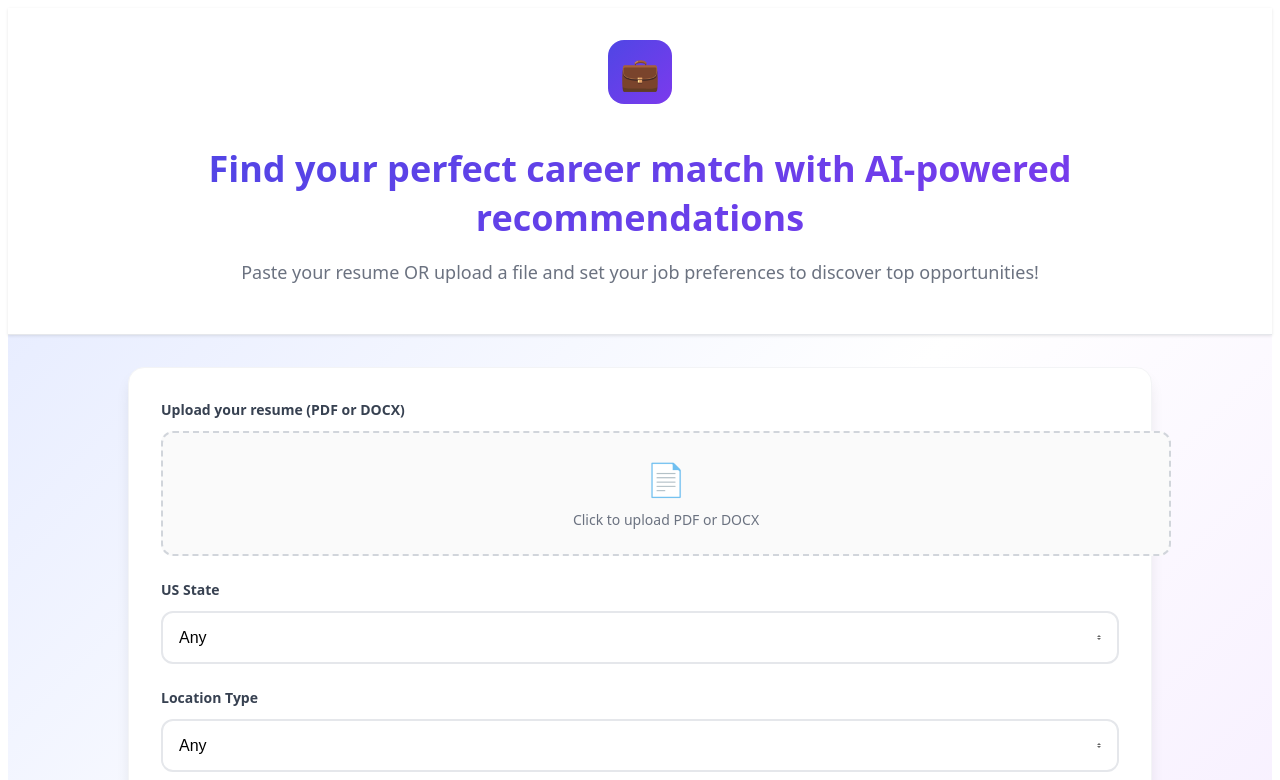
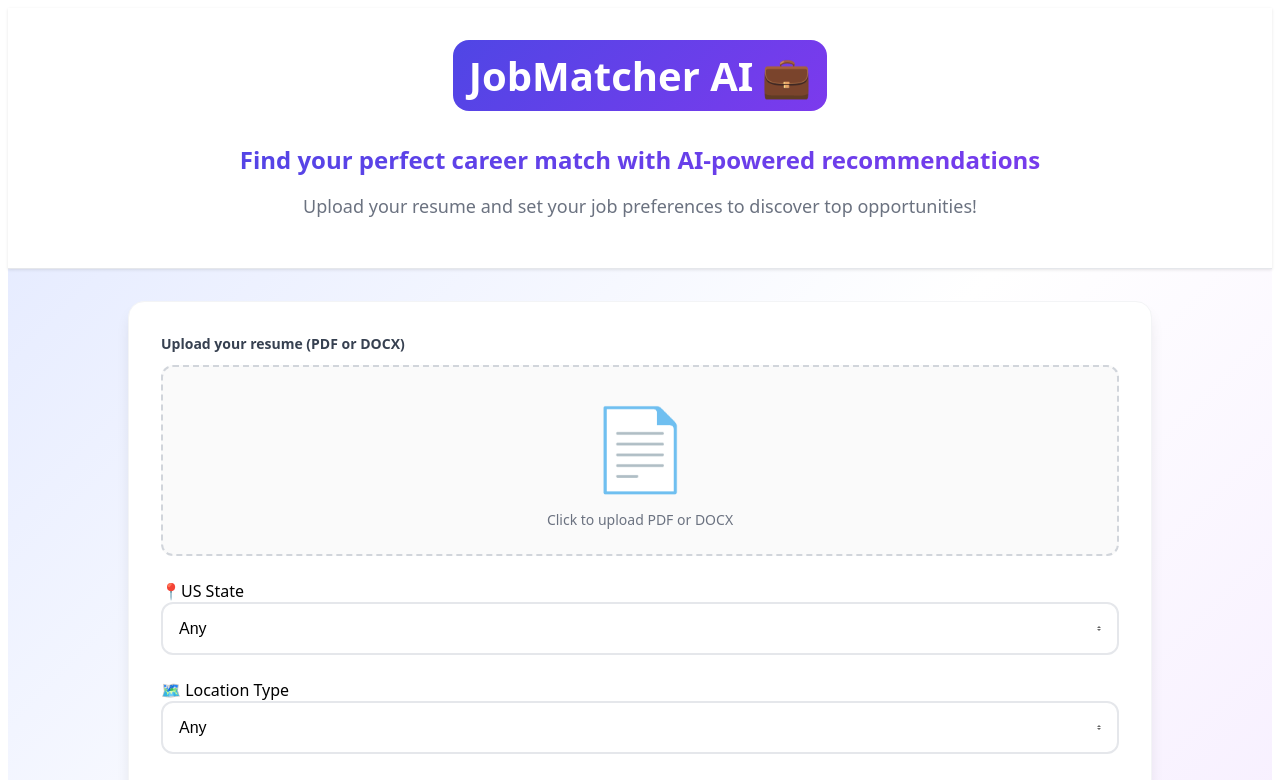
Before and after one commit to RajveerShah5/job-matcher, a React (Vite) app in the folder job-matching-frontend/: page / in a window 1280 px wide. Shown: the top 780 px of the page. Built offline with nearby package versions, Linux system fonts and the light colour scheme.

Commit message:
Import into repo

```diff
--- a/job-matching-frontend/src/App.jsx
+++ b/job-matching-frontend/src/App.jsx
@@ -125,13 +125,14 @@ export default function App() {
       <header style={styles.header}>
         <div style={styles.headerContent}>
           <div style={styles.logoContainer}>
-            <span style={{ fontSize: "2rem", color: "white", fontWeight: "bold" }}>💼</span>
+            <span style={styles.logoText}>JobMatcher AI</span>
+            <span style={styles.logoIcon}>💼</span>
           </div>
           <h1 style={styles.title}>
             Find your perfect career match with AI-powered recommendations
           </h1>
           <p style={styles.subtitle}>
-            Paste your resume OR upload a file and set your job preferences to discover top opportunities!
+            Upload your resume and set your job preferences to discover top opportunities!
           </p>
         </div>
       </header>
@@ -159,7 +160,7 @@ export default function App() {
 
           {/* US State */}
           <div style={styles.inputGroup}>
-            <label style={styles.label}>US State</label>
+            <label style={styles.labelWithIcon}><span style={styles.icon}>📍</span>US State</label>
             <select
               style={styles.select}
               value={usState}
@@ -174,7 +175,7 @@ export default function App() {
 
           {/* Location Type */}
           <div style={styles.inputGroup}>
-            <label style={styles.label}>Location Type</label>
+            <label style={styles.labelWithIcon}><span style={styles.icon}>🗺️</span> Location Type</label>
             <select
               style={styles.select}
               value={locationType}
@@ -189,7 +190,7 @@ export default function App() {
 
           {/* Employment Type */}
           <div style={styles.inputGroup}>
-            <label style={styles.label}>Employment Type</label>
+            <label style={styles.labelWithIcon}><span style={styles.icon}>💼</span> Employment Type</label>
             <select
               style={styles.select}
               value={employmentType}
@@ -204,7 +205,7 @@ export default function App() {
 
           {/* Job Title */}
           <div style={styles.inputGroup}>
-            <label style={styles.label}>Job Title</label>
+            <label style={styles.labelWithIcon}><span style={styles.icon}>👑</span> Job Title</label>
             <select
               style={styles.select}
               value={jobTitle}
@@ -219,7 +220,7 @@ export default function App() {
 
           {/* Minimum Salary */}
           <div style={styles.inputGroup}>
-            <label style={styles.label}>Minimum Salary (${salary.toLocaleString()})</label>
+            <label style={styles.labelWithIcon}><span style={styles.icon}>💰</span> Minimum Salary (${salary.toLocaleString()})</label>
             <input
               type="range"
               min="30000"
@@ -342,16 +343,27 @@ const styles = {
   },
   logoContainer: {
     display: 'inline-flex',
+    flexDirection: 'row',
     alignItems: 'center',
     justifyContent: 'center',
-    width: '4rem',
-    height: '4rem',
+    gap: '0.5rem',
     background: 'linear-gradient(135deg, #4f46e5 0%, #7c3aed 100%)',
     borderRadius: '1rem',
+    padding: '0.5rem 1rem',
     marginBottom: '1rem'
   },
+  logoText: {
+    color: 'white',
+    fontSize: '2.5rem',
+    fontWeight: '600'
+  },
+  logoIcon: {
+    fontSize: '2.5rem',
+    color: 'white',
+    fontWeight: 'bold'
+  },
   title: {
-    fontSize: '2.25rem',
+    fontSize: '1.50rem',
     fontWeight: 'bold',
     background: 'linear-gradient(135deg, #4f46e5 0%, #7c3aed 100%)',
     WebkitBackgroundClip: 'text',
@@ -388,6 +400,7 @@ const styles = {
     alignItems: 'center',
     justifyContent: 'center',
     width: '100%',
+    boxSizing: 'border-box',
     border: '2px dashed #d1d5db',
     borderRadius: '0.75rem',
     padding: '1.5rem',
@@ -397,7 +410,7 @@ const styles = {
     backgroundColor: '#fafafa'
   },
   uploadIcon: {
-    fontSize: '2rem',
+    fontSize: '5rem',
     marginBottom: '0.5rem',
     display: 'block'
   },
@@ -448,7 +461,7 @@ const styles = {
     marginBottom: '1rem'
   },
   jobTitle: {
-    fontSize: '1.25rem',
+    fontSize: '2rem',
     fontWeight: 'bold',
     color: '#1f2937',
     marginBottom: '0.25rem'
```
